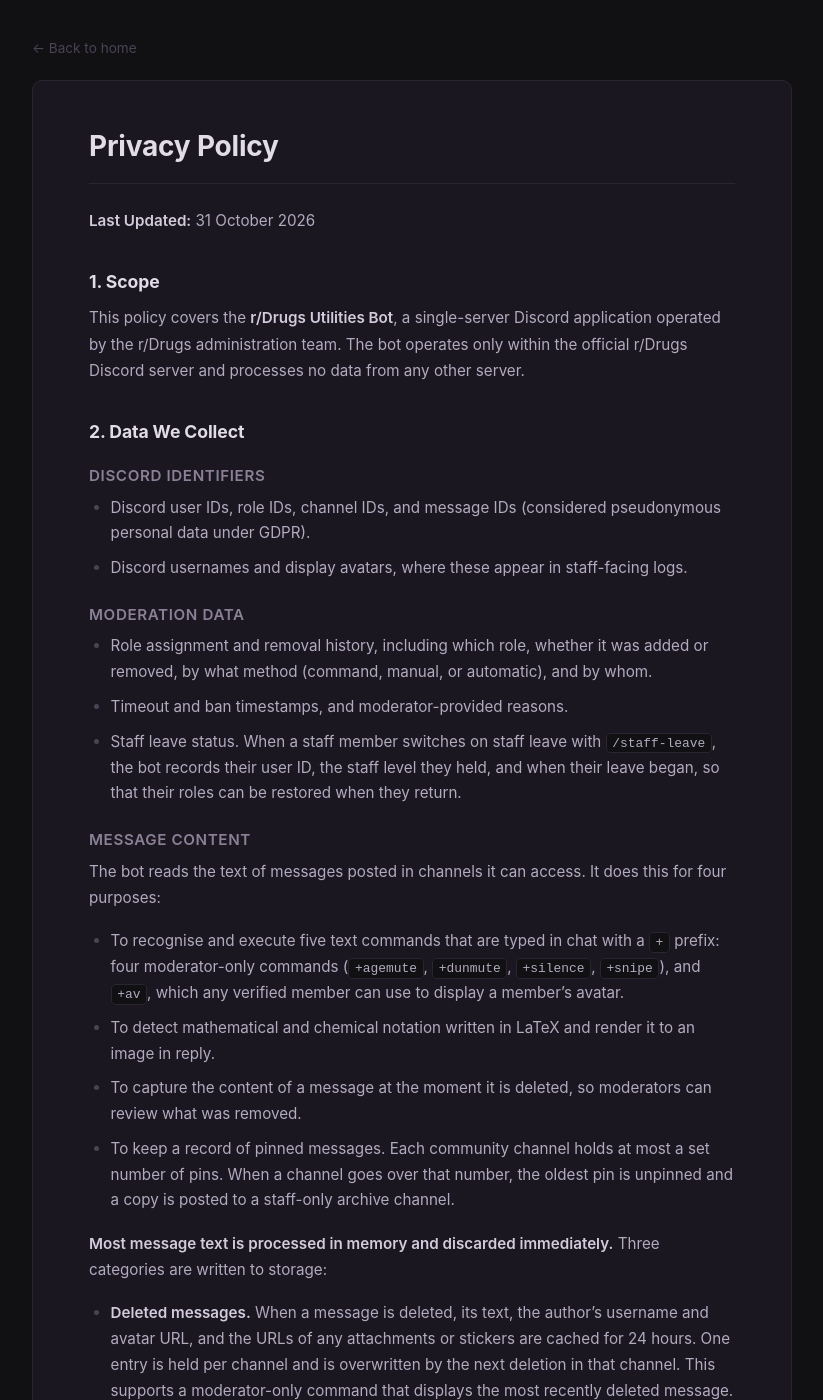
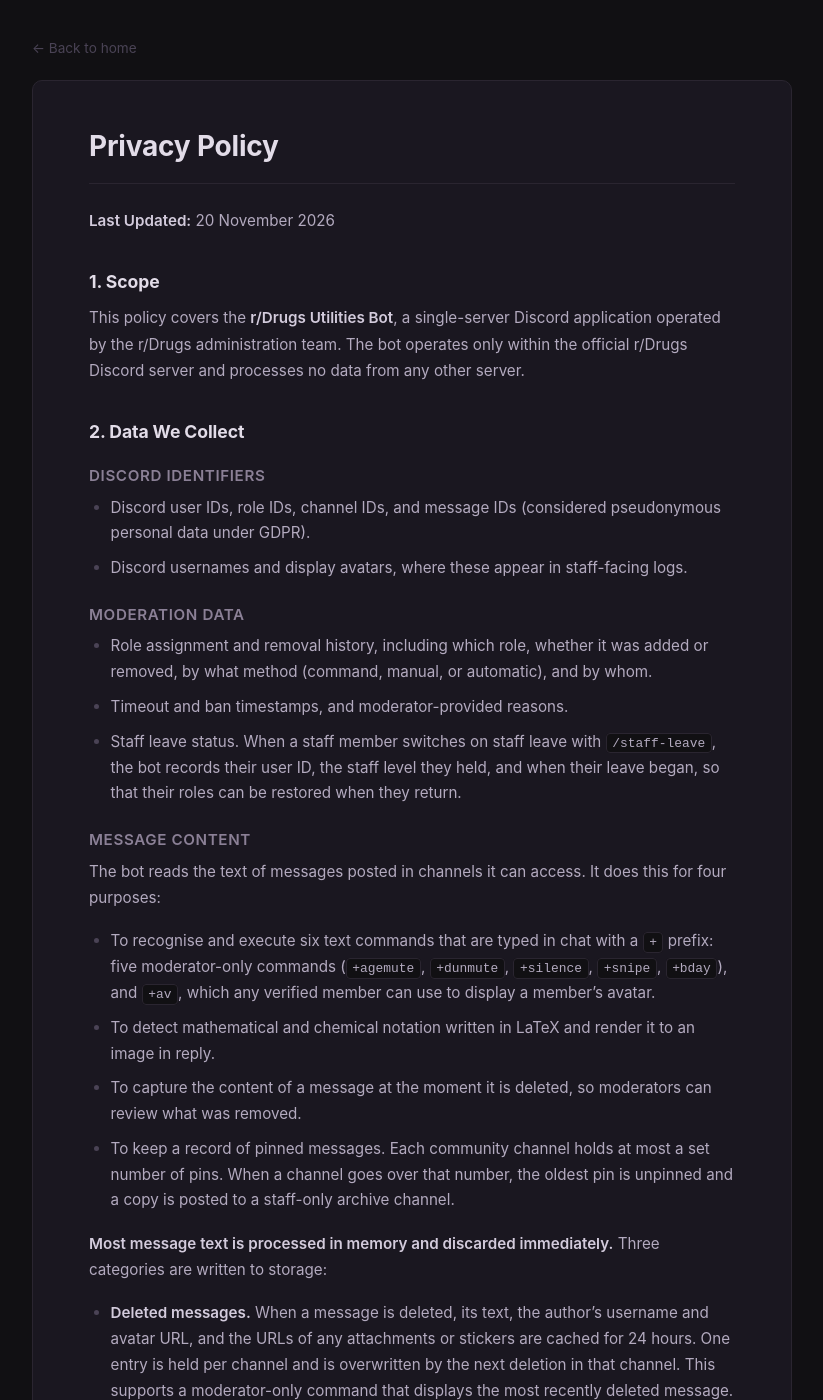
Before and after one commit to emmalt3/rDrugsInstall, a Jekyll site: the page built from PRIVACY.md, in a window 1280 px wide and 1400 px high. Shown: the whole window, without its empty margins (228-1051 px from the left). Built offline with Jekyll 4.4.1, drawn with Linux system fonts in a browser that asks for light colours.

Commit message:
update PRIVACY 2026-11-20T09:19:58.724Z

```diff
--- a/PRIVACY.md
+++ b/PRIVACY.md
@@ -6,7 +6,7 @@ permalink: /privacy/
 
 # Privacy Policy
 
-**Last Updated:** 31 October 2026
+**Last Updated:** 20 November 2026
 
 ## 1. Scope
 
@@ -27,7 +27,7 @@ This policy covers the **r/Drugs Utilities Bot**, a single-server Discord applic
 
 The bot reads the text of messages posted in channels it can access. It does this for four purposes:
 
-* To recognise and execute five text commands that are typed in chat with a `+` prefix: four moderator-only commands (`+agemute`, `+dunmute`, `+silence`, `+snipe`), and `+av`, which any verified member can use to display a member's avatar.
+* To recognise and execute six text commands that are typed in chat with a `+` prefix: five moderator-only commands (`+agemute`, `+dunmute`, `+silence`, `+snipe`, `+bday`), and `+av`, which any verified member can use to display a member's avatar.
 * To detect mathematical and chemical notation written in LaTeX and render it to an image in reply.
 * To capture the content of a message at the moment it is deleted, so moderators can review what was removed.
 * To keep a record of pinned messages. Each community channel holds at most a set number of pins. When a channel goes over that number, the oldest pin is unpinned and a copy is posted to a staff-only archive channel.
```
